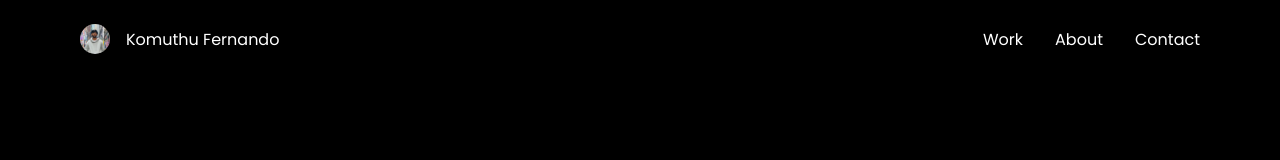
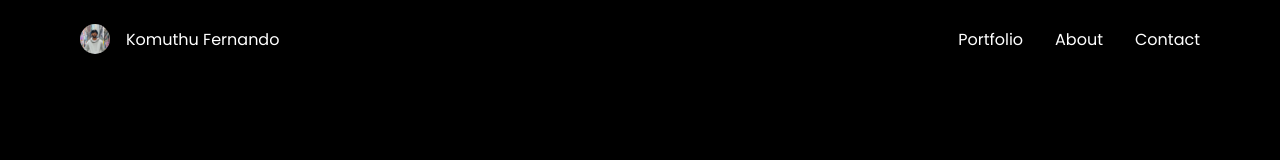
Before and after one commit to Komuthu-Fernando/Portfolio, a React (Vite) app: page / in a window 1280 px wide. Shown: the top 160 px of the page. Built offline with nearby package versions, Linux system fonts and the light colour scheme.

Commit message:
Navbar text adj

```diff
--- a/src/components/Navbar.jsx
+++ b/src/components/Navbar.jsx
@@ -30,7 +30,7 @@ const Navbar = () => {
         </div>
       </div>
       <ul className={`nav-links ${isOpen ? 'active' : ''}`}>
-        <li><Link to="portfolio" smooth={true} duration={500} onClick={closeMenu}>Work</Link></li>
+        <li><Link to="portfolio" smooth={true} duration={500} onClick={closeMenu}>Portfolio</Link></li>
         <li><Link to="about" smooth={true} duration={500} onClick={closeMenu}>About</Link></li>
         <li><Link to="contact" smooth={true} duration={500} onClick={closeMenu}>Contact</Link></li>
       </ul>
```
